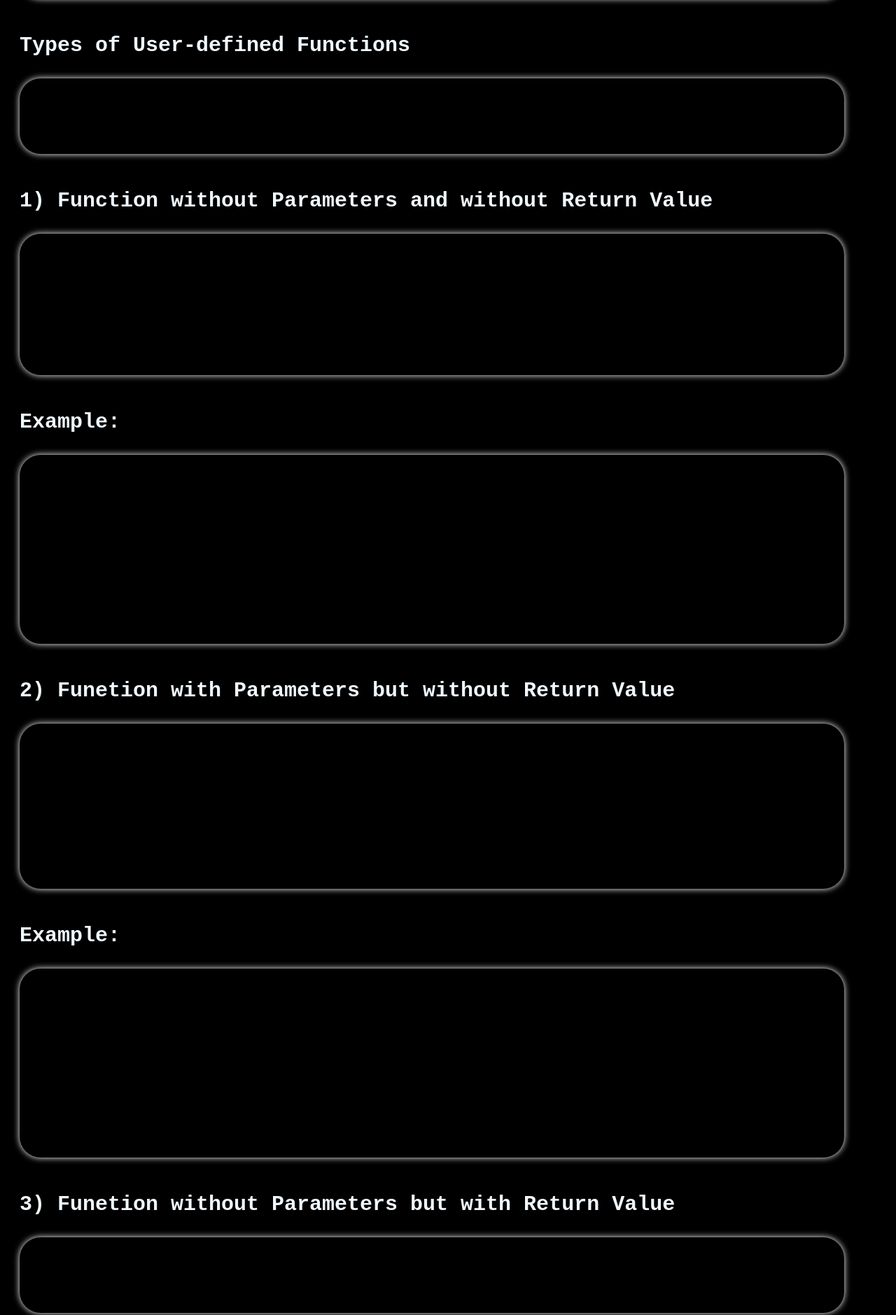
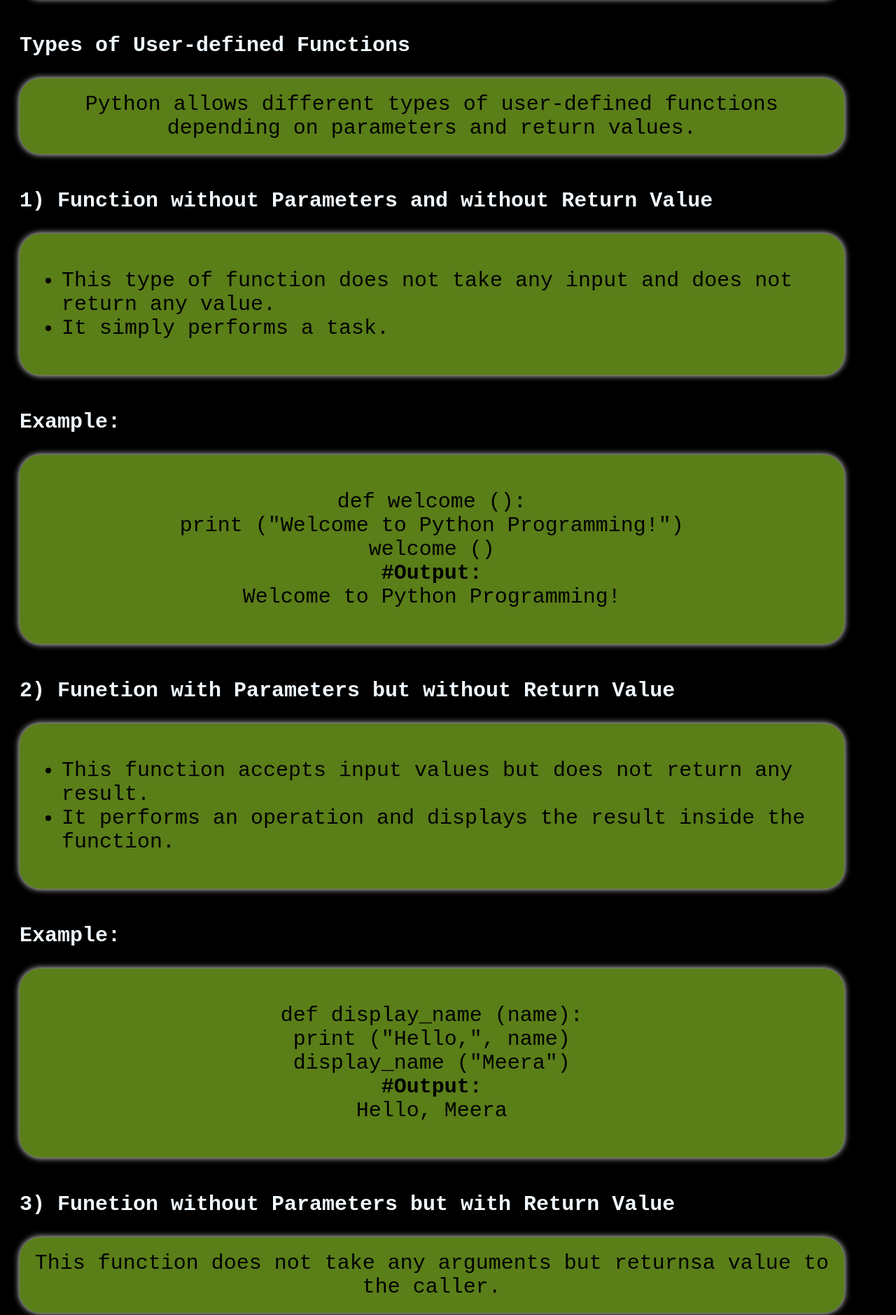
Before and after one commit to nishal-sai/notes, a plain HTML site: page UserBuildFn.html in a window 1280 px wide. Shown: the part 5823-7702 px from the top of the page at 70% size. Drawn offline with Linux system fonts and the light colour scheme; a web font is replaced by a local one.

Commit message:
Update index.css

```diff
--- a/index.css
+++ b/index.css
@@ -102,6 +102,34 @@ div{
 #b13{
     background-color: rgb(90, 126, 24);
 }
+#b14{
+    background-color: rgb(90, 126, 24);
+}
+#b15{
+    background-color: rgb(90, 126, 24);
+}
+#b16{
+    background-color: rgb(90, 126, 24);
+}
+#b17{
+    background-color: rgb(90, 126, 24);
+}
+#b18{
+    background-color: rgb(90, 126, 24);
+}
+#b19{
+    background-color: rgb(90, 126, 24);
+}
+#b20{
+    background-color: rgb(90, 126, 24);
+}
+#b21{
+    background-color: rgb(90, 126, 24);
+}
+#b22{
+    background-color: rgb(90, 126, 24);
+}
+
 span{
         color: aliceblue;
     text-align: center;
```
